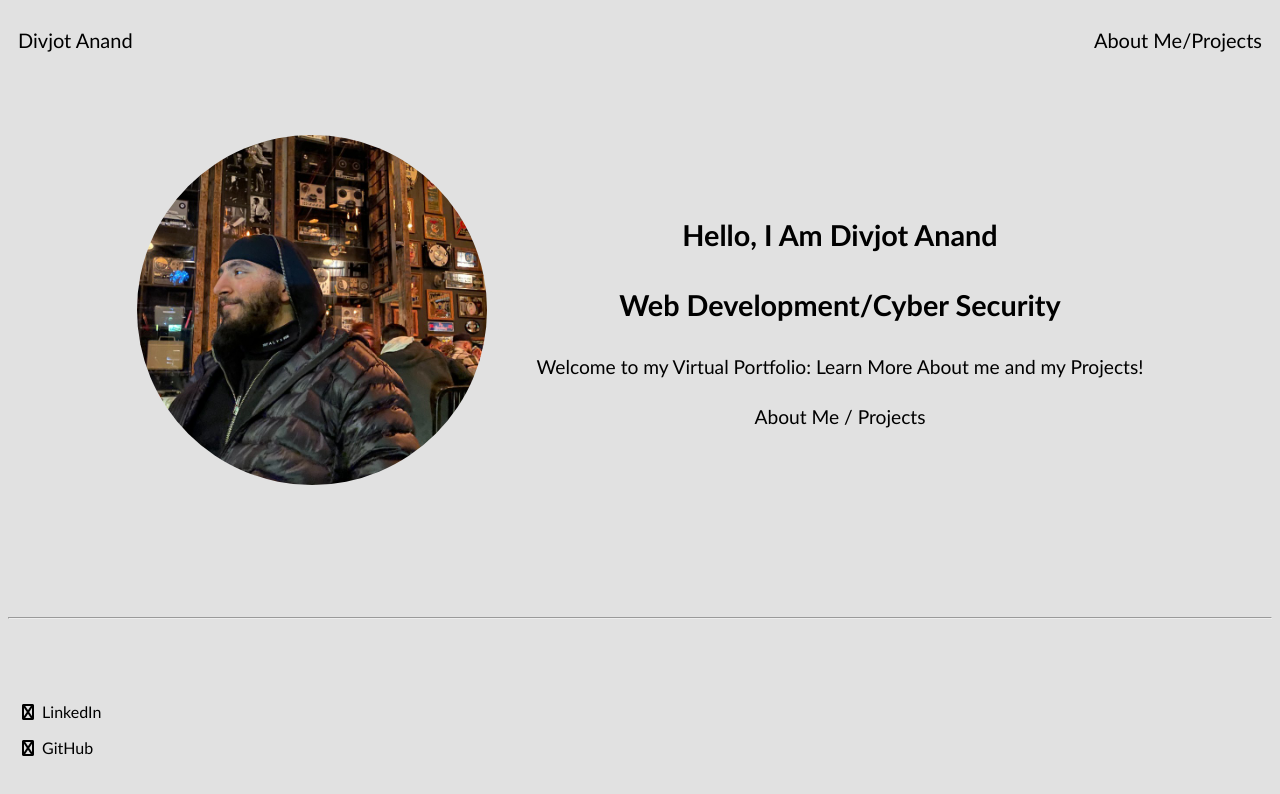
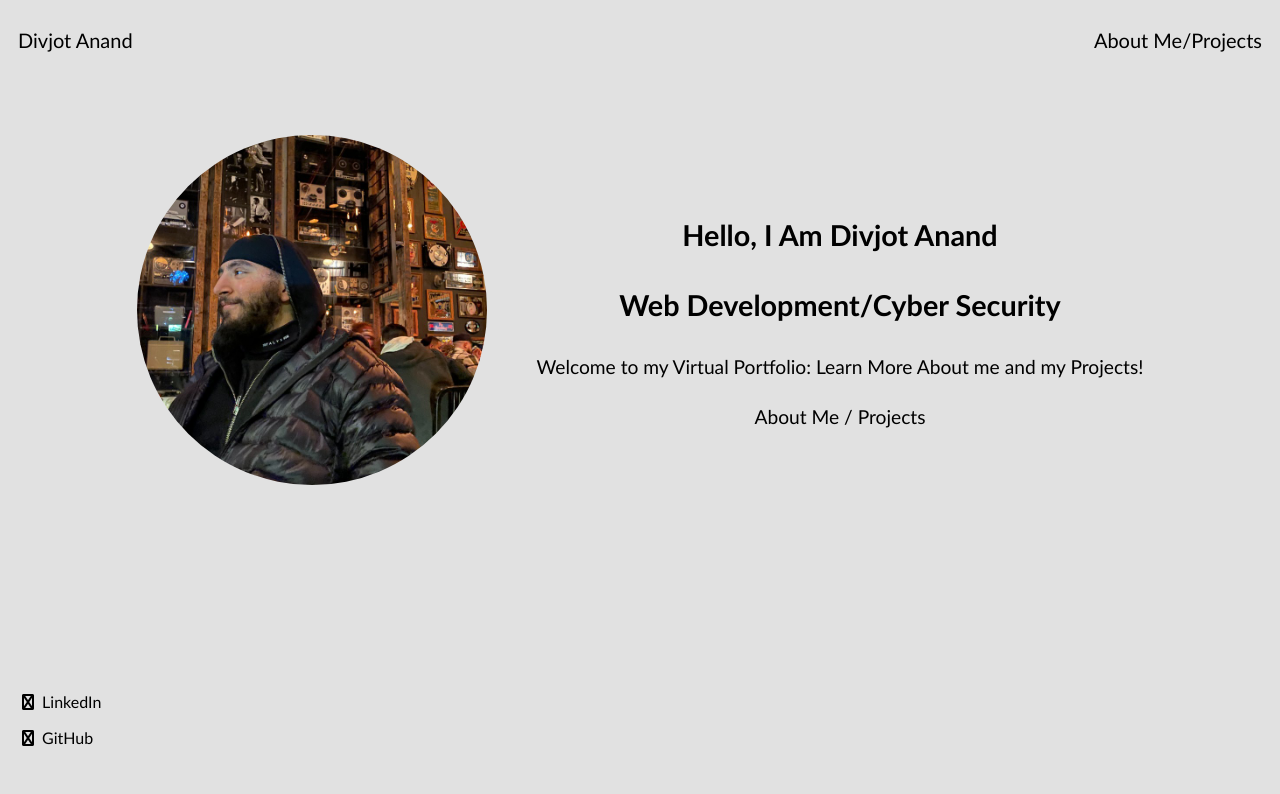
Before and after one commit to NJIT-WIS/midterm-portfolio-divanand13, a plain HTML site: page docs/index.html in a window 1280 px wide. Drawn offline with Linux system fonts and the light colour scheme; a web font is replaced by a local one.

Commit message:
fixed button #25

```diff
--- a/docs/index.html
+++ b/docs/index.html
@@ -40,7 +40,7 @@
                 </div>
             </div>
         </section>
-        <hr class="footer-line">
+
         <footer>
             <div class="column">
                 <a href="#"><span class="footer-link"><i class="fas fa-linkedin"></i> LinkedIn</span></a>
```
